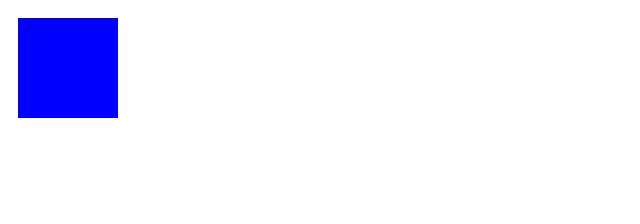
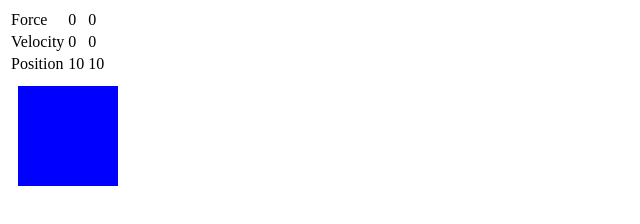
Before and after one commit to dpogue/td.js, a plain HTML site: page src/client/td.html in a window 1280 px wide. Shown: the whole page, without its empty margins (0-640 px from the left). Drawn offline with Linux system fonts and the light colour scheme; files whose address does not match are found by name.

Commit message:
added stats box

```diff
--- a/src/client/scripts/main.js
+++ b/src/client/scripts/main.js
@@ -10,20 +10,33 @@ require(["unit"], function(Unit) {
     unit.container.setAttribute('class', 'unit');
     document.body.appendChild(unit.container);
 
+    var forceX = document.getElementById('force-x'),
+        forceY = document.getElementById('force-y'),
+        velocityX = document.getElementById('velocity-x'),
+        velocityY = document.getElementById('velocity-y'),
+        positionX = document.getElementById('position-x'),
+        positionY = document.getElementById('position-y');
+
+    function updateStats() {
+        forceX.textContent = unit.force.x;
+        forceY.textContent = unit.force.y;
+        velocityX.textContent = unit.velocity.x;
+        velocityY.textContent = unit.velocity.y;
+        positionX.textContent = unit.position_x;
+        positionY.textContent = unit.position_y;
+    }
 
     (function animloop(time){
-    //if (time % 100 === 0) {
       render();
-      //console.log(time);
-    //}
-    //console.log(unit.position_x + ', ' + unit.position_y);
-    //console.log(unit.getPos());
+
       window.webkitRequestAnimationFrame(animloop, unit.container);
     })(0);
 
   function render() {
     unit.force = force;
     unit.update();
+
+    updateStats();
   }
 
   document.addEventListener('keydown', function (evt) {
--- a/src/client/td.html
+++ b/src/client/td.html
@@ -1,2 +1,10 @@
 <link rel="stylesheet" type="text/css" href="css/styles.css"></link>
 <script data-main="scripts/main" src="../../vendor/require.js"></script>
+
+<body>
+  <table id="stats">
+    <tr><td>Force</td><td id="force-x"></td><td id="force-y"></td></tr>
+    <tr><td>Velocity</td><td id="velocity-x"></td><td id="velocity-y"></td></tr>
+    <tr><td>Position</td><td id="position-x"></td><td id="position-y"></td></tr>
+  </table>
+</body>
```
Lines whose indentation alone changed are shown as unchanged.
